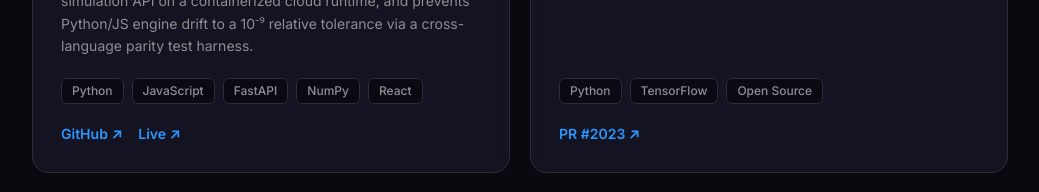
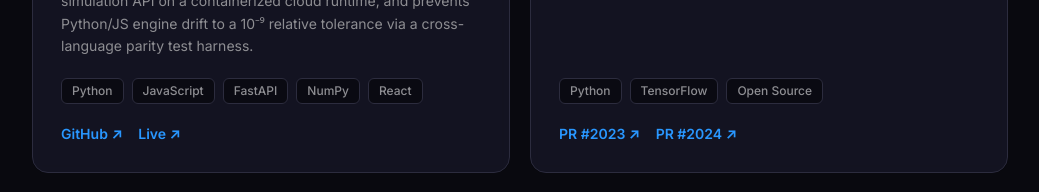
Before and after one commit to hasan-malik/hasan-malik.github.io, a React (Vite) app: page / in a window 1280 px wide. Shown: the part 2540-2732 px from the top of the page, without its empty margins (120-1159 px from the left). Built offline with nearby package versions, Linux system fonts and the light colour scheme.

Commit message:
feat: add PR #2024 link to TF Probability project card

```diff
--- a/src/components/Projects.jsx
+++ b/src/components/Projects.jsx
@@ -31,6 +31,7 @@ const projects = [
     gradient: 'from-indigo-900/80 to-blue-900/80',
     links: [
       { label: 'PR #2023 ↗', href: 'https://github.com/tensorflow/probability/pull/2023' },
+      { label: 'PR #2024 ↗', href: 'https://github.com/tensorflow/probability/pull/2024' },
     ],
   },
   {
```
